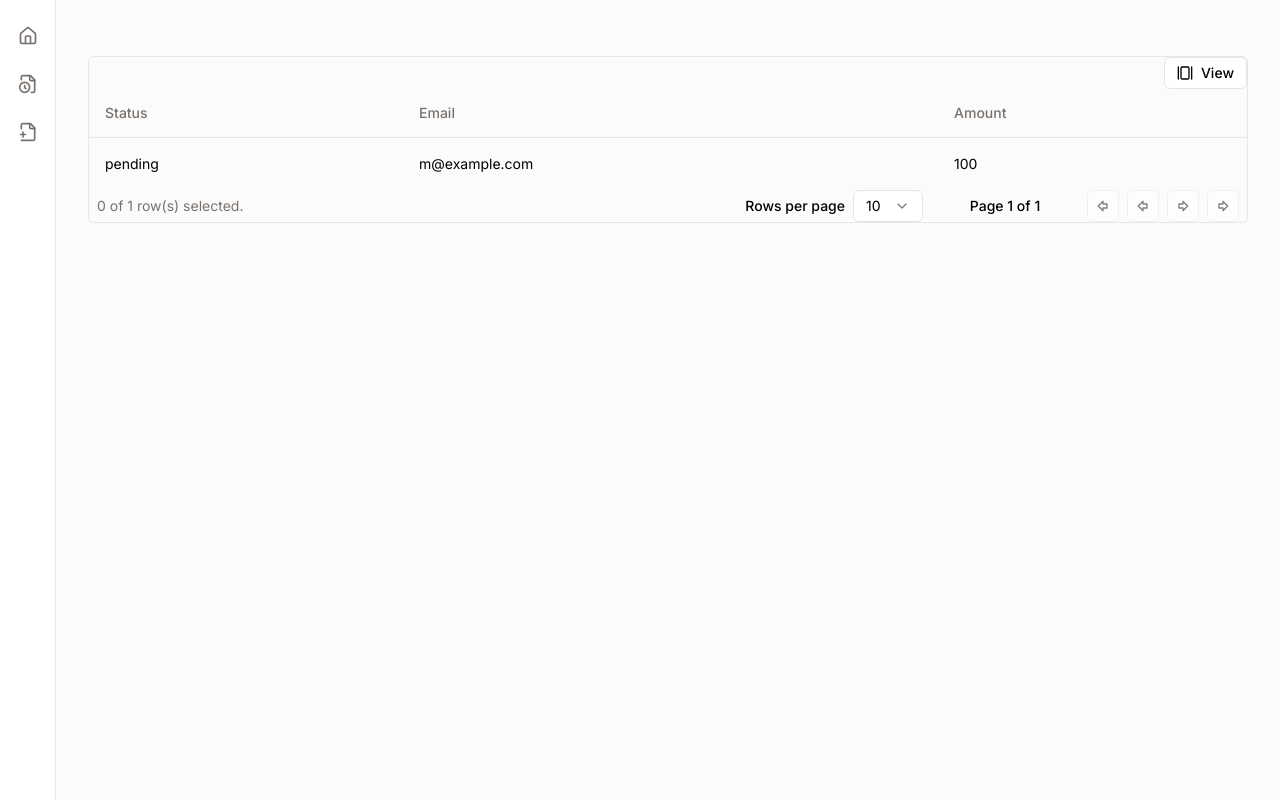
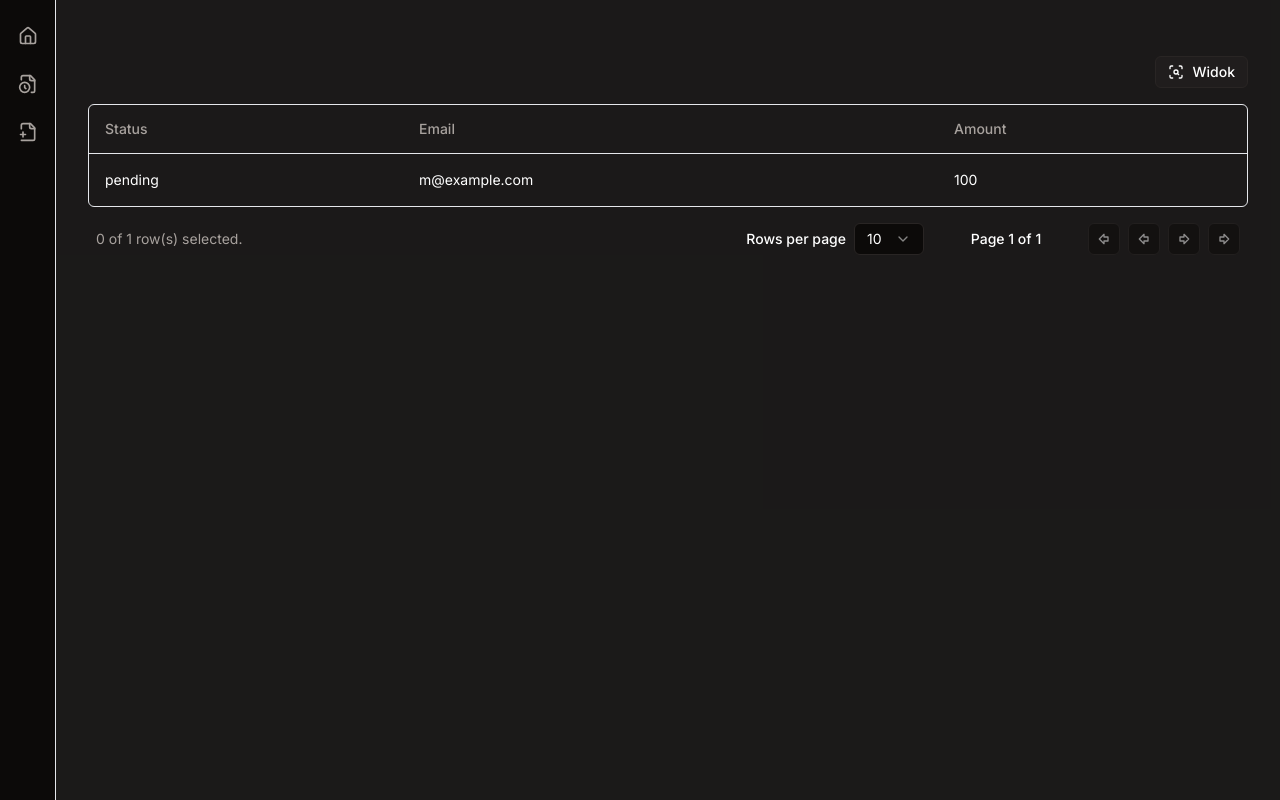
Before and after one commit to majer565/turbanski-mandat, a Next.js app: page / in a window 1280 px wide. Built offline with nearby package versions, Linux system fonts and the light colour scheme.

Commit message:
finish data view options

```diff
--- a/src/app/layout.tsx
+++ b/src/app/layout.tsx
@@ -10,8 +10,8 @@ import PageWrapper from "@/components/wrappers/PageWrapper";
 const inter = Inter({ subsets: ["latin"] });
 
 export const metadata: Metadata = {
-  title: "Create Next App",
-  description: "Generated by create next app",
+  title: "Turbanski",
+  description: "Turbański system zarządzania mandatami",
 };
 
 export default function RootLayout({
@@ -22,7 +22,7 @@ export default function RootLayout({
   return (
     <html lang="pl">
       <body className={inter.className}>
-        <ThemeProvider attribute="class" defaultTheme="light" enableSystem>
+        <ThemeProvider attribute="class" defaultTheme="dark" enableSystem>
           <FlexRowWrapper>
             <RootWrapper>
               <Sidebar />
--- a/src/components/Sidebar.tsx
+++ b/src/components/Sidebar.tsx
@@ -11,7 +11,7 @@ const Sidebar = () => {
         <Tooltip>
           <TooltipTrigger asChild>
             <Link
-              href="#"
+              href="/"
               className="flex h-9 w-9 items-center justify-center rounded-lg text-muted-foreground transition-colors hover:text-foreground md:h-8 md:w-8"
             >
               <Home className="h-5 w-5" />
--- a/src/components/dataTable/DataTable.tsx
+++ b/src/components/dataTable/DataTable.tsx
@@ -1,32 +1,19 @@
 "use client";
 
-import {
-  ColumnDef,
-  flexRender,
-  getCoreRowModel,
-  useReactTable,
-} from "@tanstack/react-table";
+import { ColumnDef, flexRender, getCoreRowModel, useReactTable } from "@tanstack/react-table";
 
-import {
-  Table,
-  TableBody,
-  TableCell,
-  TableHead,
-  TableHeader,
-  TableRow,
-} from "@/components/ui/table";
+import { Table, TableBody, TableCell, TableHead, TableHeader, TableRow } from "@/components/ui/table";
 import { DataTablePagination } from "./DataTablePagination";
 import { DataTableViewOptions } from "./DataTableViewOptions";
+import { DataTableHeaderWrapper, DataTableWrapper } from "../wrappers/DataTableWrappers";
+import DataTableFilters from "./DataTableFilters";
 
 interface DataTableProps<TData, TValue> {
   columns: ColumnDef<TData, TValue>[];
   data: TData[];
 }
 
-export function DataTable<TData, TValue>({
-  columns,
-  data,
-}: DataTableProps<TData, TValue>) {
+export function DataTable<TData, TValue>({ columns, data }: DataTableProps<TData, TValue>) {
   const table = useReactTable({
     data,
     columns,
@@ -34,8 +21,12 @@ export function DataTable<TData, TValue>({
   });
 
   return (
+    <DataTableWrapper>
+      <DataTableHeaderWrapper>
+        <DataTableFilters />
+        <DataTableViewOptions table={table} />
+      </DataTableHeaderWrapper>
       <div className="rounded-md border">
-      <DataTableViewOptions table={table} />
         <Table>
           <TableHeader>
             {table.getHeaderGroups().map((headerGroup) => (
@@ -43,12 +34,7 @@ export function DataTable<TData, TValue>({
                 {headerGroup.headers.map((header) => {
                   return (
                     <TableHead key={header.id}>
-                    {header.isPlaceholder
-                      ? null
-                      : flexRender(
-                          header.column.columnDef.header,
-                          header.getContext()
-                        )}
+                      {header.isPlaceholder ? null : flexRender(header.column.columnDef.header, header.getContext())}
                     </TableHead>
                   );
                 })}
@@ -58,14 +44,9 @@ export function DataTable<TData, TValue>({
           <TableBody>
             {table.getRowModel().rows?.length ? (
               table.getRowModel().rows.map((row) => (
-              <TableRow
-                key={row.id}
-                data-state={row.getIsSelected() && "selected"}
-              >
+                <TableRow key={row.id} data-state={row.getIsSelected() && "selected"}>
                   {row.getVisibleCells().map((cell) => (
-                  <TableCell key={cell.id}>
-                    {flexRender(cell.column.columnDef.cell, cell.getContext())}
-                  </TableCell>
+                    <TableCell key={cell.id}>{flexRender(cell.column.columnDef.cell, cell.getContext())}</TableCell>
                   ))}
                 </TableRow>
               ))
@@ -78,7 +59,8 @@ export function DataTable<TData, TValue>({
             )}
           </TableBody>
         </Table>
+      </div>
       <DataTablePagination table={table} />
-    </div>
+    </DataTableWrapper>
   );
 }
--- a/src/components/dataTable/DataTableViewOptions.tsx
+++ b/src/components/dataTable/DataTableViewOptions.tsx
@@ -1,6 +1,8 @@
 "use client";
 
 import { Table } from "@tanstack/react-table";
+import { ScanSearch } from "lucide-react";
+import { Button } from "../ui/button";
 import {
   DropdownMenu,
   DropdownMenuCheckboxItem,
@@ -9,37 +11,26 @@ import {
   DropdownMenuSeparator,
   DropdownMenuTrigger,
 } from "../ui/dropdown-menu";
-import { Button } from "../ui/button";
-import { GalleryHorizontalIcon } from "lucide-react";
 
 interface DataTableViewOptionsProps<TData> {
   table: Table<TData>;
 }
 
-export function DataTableViewOptions<TData>({
-  table,
-}: DataTableViewOptionsProps<TData>) {
+export function DataTableViewOptions<TData>({ table }: DataTableViewOptionsProps<TData>) {
   return (
     <DropdownMenu>
       <DropdownMenuTrigger asChild>
-        <Button
-          variant="outline"
-          size="sm"
-          className="ml-auto hidden h-8 lg:flex"
-        >
-          <GalleryHorizontalIcon className="mr-2 h-4 w-4" />
-          View
+        <Button variant="outline" size="sm" className="ml-auto hidden h-8 lg:flex bg-muted/40">
+          <ScanSearch className="mr-2 h-4 w-4" />
+          Widok
         </Button>
       </DropdownMenuTrigger>
       <DropdownMenuContent align="end" className="w-[150px]">
-        <DropdownMenuLabel>Toggle columns</DropdownMenuLabel>
+        <DropdownMenuLabel>Ukryj kolumny</DropdownMenuLabel>
         <DropdownMenuSeparator />
         {table
           .getAllColumns()
-          .filter(
-            (column) =>
-              typeof column.accessorFn !== "undefined" && column.getCanHide()
-          )
+          .filter((column) => typeof column.accessorFn !== "undefined" && column.getCanHide())
           .map((column) => {
             return (
               <DropdownMenuCheckboxItem
--- /dev/null
+++ b/src/components/wrappers/DataTableWrappers.tsx
@@ -0,0 +1,17 @@
+import React from "react";
+
+export const DataTableHeaderWrapper = ({ children }: React.PropsWithChildren) => {
+  return <div className="w-full flex justify-between">{children}</div>;
+};
+
+export const DataTableFilterWrapper = ({ children }: React.PropsWithChildren) => {
+  return <div className="flex gap-4">{children}</div>;
+};
+
+export const DataTableOptionsWrapper = ({ children }: React.PropsWithChildren) => {
+  return <div className="flex justify-end gap-4">{children}</div>;
+};
+
+export const DataTableWrapper = ({ children }: React.PropsWithChildren) => {
+  return <div className="flex flex-col gap-4">{children}</div>;
+};
```
Lines whose indentation alone changed are shown as unchanged.
